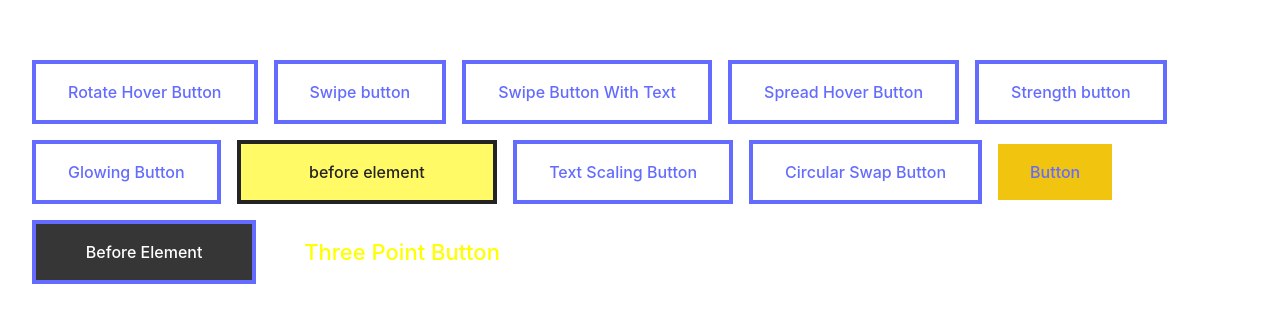
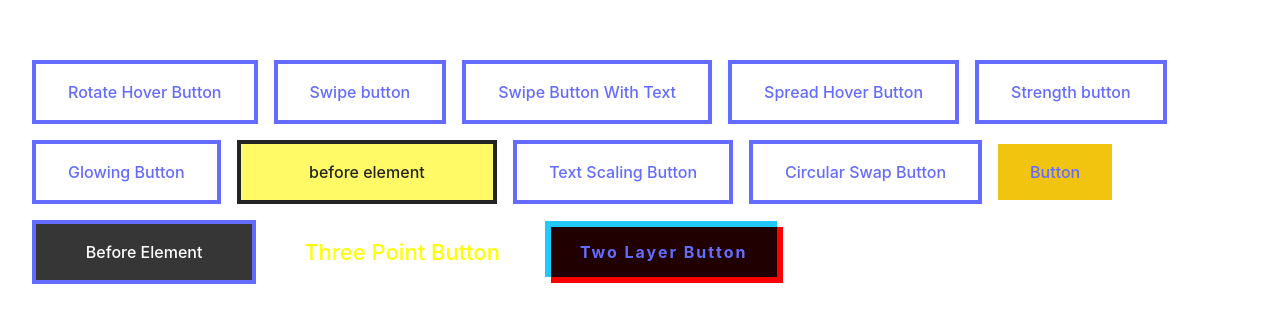
Before and after one commit to andy5566w/vue3-advenced-css, a Vue app: page / in a window 1280 px wide. Shown: the part 228-550 px from the top of the page. Built offline with nearby package versions, Linux system fonts and the light colour scheme.

Commit message:
add TwoLayersButton.vue

```diff
--- a/src/components/DIsplayButton.vue
+++ b/src/components/DIsplayButton.vue
@@ -12,6 +12,7 @@
     <Rotate3LayersButton />
     <LayerSwapButton />
     <ThreeCircleBackgroundButton />
+    <TwoLayersButton />
   </div>
 </template>
 
@@ -28,6 +29,7 @@ import CircularSwapButton from './buttons/CircularSwapButton.vue'
 import Rotate3LayersButton from './buttons/Rotate3LayersButton.vue'
 import LayerSwapButton from './buttons/LayersSwapButton.vue'
 import ThreeCircleBackgroundButton from './buttons/ThreeCircleBackgroundButton.vue'
+import TwoLayersButton from './buttons/TwoLayersButton.vue'
 </script>
 
 <style lang="scss" scoped></style>
--- /dev/null
+++ b/src/components/buttons/TwoLayersButton.vue
@@ -0,0 +1,52 @@
+<template>
+  <a href="#" class="px-8 py-4 relative transition duration-150 ease-out"
+    >Two Layer Button</a
+  >
+</template>
+
+<script></script>
+
+<style scoped lang="scss">
+a {
+  --left: -3px;
+  --top: -3px;
+  --bgc: #20caff;
+  letter-spacing: 2px;
+  font-weight: bold;
+
+  &:before,
+  &:after {
+    content: '';
+    position: absolute;
+    left: var(--left);
+    top: var(--top);
+    width: 100%;
+    height: 100%;
+    background-color: var(--bgc);
+    z-index: -1;
+    mix-blend-mode: multiply;
+    transition: all 0.5s;
+    transform-origin: top;
+  }
+
+  &:after {
+    --left: 3px;
+    --top: 3px;
+    --bgc: red;
+    transform-origin: bottom;
+  }
+
+  &:hover {
+    &:before {
+      --top: -6px;
+      --left: 0;
+      transform: perspective(1000px) rotateX(75deg);
+    }
+    &:after {
+      --left: 3px;
+      --top: 6px;
+      transform: perspective(1000px) rotateX(-75deg);
+    }
+  }
+}
+</style>
```
